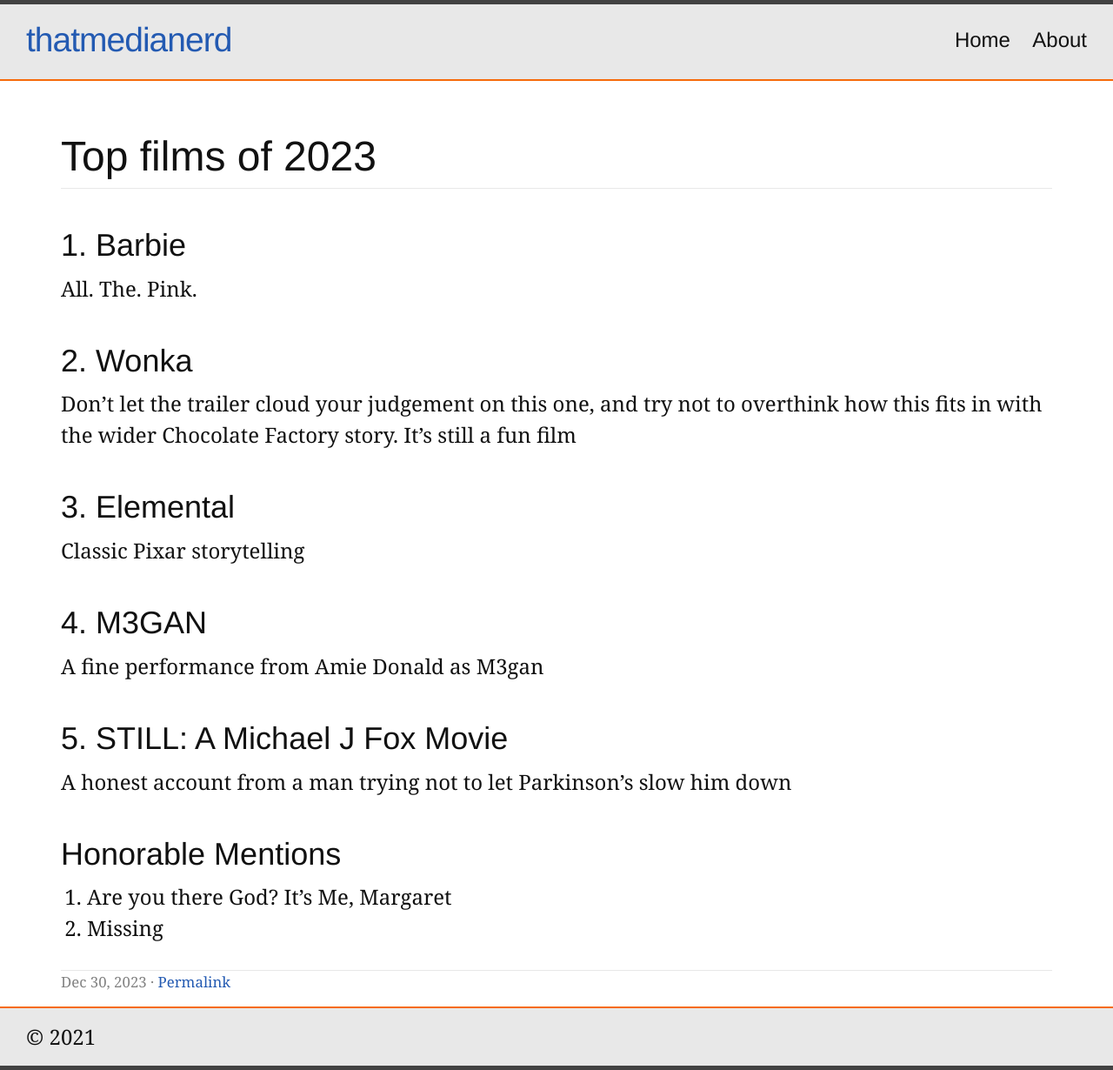
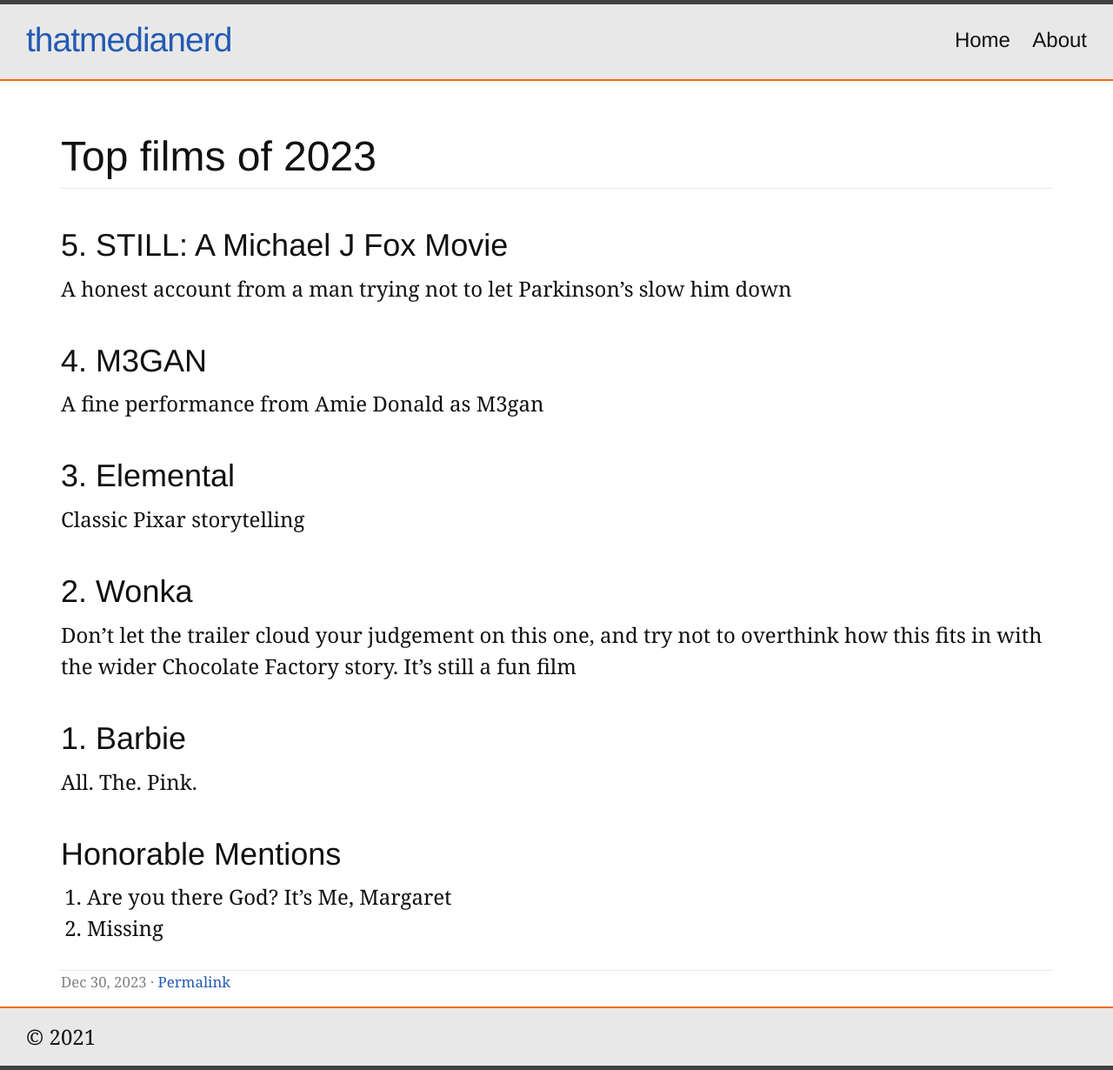
Before and after one commit to thatdamnqa/thatmedianerd, a Jekyll site: the page built from _posts/2023-12-31-top-films-2023.markdown, in a window 1280 px wide. Shown: the whole page at 87% size. Built offline with Jekyll 4.4.1, drawn with Linux system fonts in a browser that asks for light colours.

Commit message:
Swap ordering

```diff
--- a/_posts/2023-12-31-top-films-2023.markdown
+++ b/_posts/2023-12-31-top-films-2023.markdown
@@ -6,26 +6,26 @@
 tags: movies
 ---
 
-## 1. Barbie
+## 5. STILL: A Michael J Fox Movie
 
-All. The. Pink.
+A honest account from a man trying not to let Parkinson's slow him down
 
-## 2. Wonka
+## 4. M3GAN
 
-Don't let the trailer cloud your judgement on this one, and try not to overthink how this fits in with the wider Chocolate Factory story. It's
-still a fun film
+A fine performance from Amie Donald as M3gan
 
 ## 3. Elemental
 
 Classic Pixar storytelling
 
-## 4. M3GAN
+## 2. Wonka
 
-A fine performance from Amie Donald as M3gan
+Don't let the trailer cloud your judgement on this one, and try not to overthink how this fits in
+with the wider Chocolate Factory story. It's still a fun film
 
-## 5. STILL: A Michael J Fox Movie
+## 1. Barbie
 
-A honest account from a man trying not to let Parkinson's slow him down
+All. The. Pink.
 
 ## Honorable Mentions
 
```
